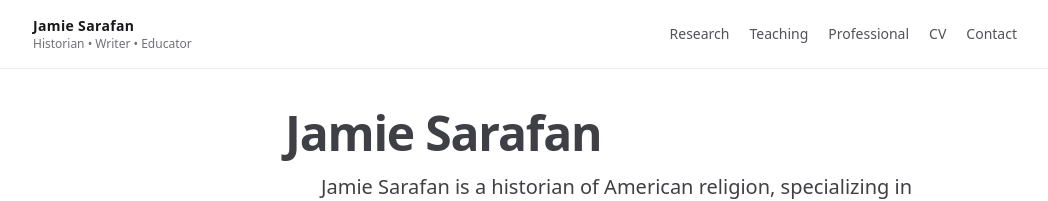
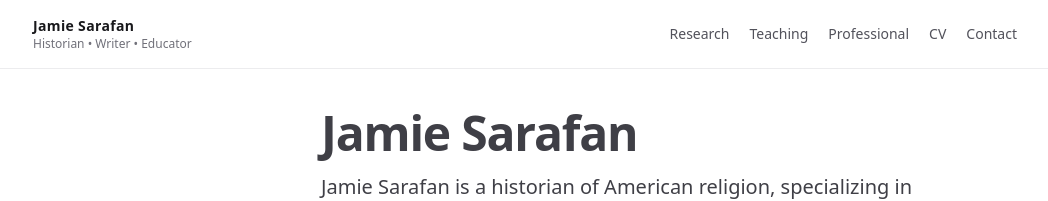
Before and after one commit to jamiesarafan/jamie-site, a Next.js app: page / in a window 1280 px wide. Shown: the top 201 px of the page, without its empty margins (115-1163 px from the left). Built offline with nearby package versions, Linux system fonts and the light colour scheme; grey boxes are pictures that could not be loaded.

Commit message:
Update page.tsx

```diff
--- a/src/app/page.tsx
+++ b/src/app/page.tsx
@@ -12,7 +12,7 @@ export default function HomePage() {
     className="w-64 h-64 rounded-full object-cover shrink-0 self-center"
   />
   <div className="space-y-4 text-zinc-700">
-    <h1 className="text-balance text-4xl font-semibold tracking-tight md:text-5xl -ml-9">
+    <h1 className="text-balance text-4xl font-semibold tracking-tight md:text-5xl -ml-0">
       {site.name}
     </h1>
     <p className="text-pretty text-lg md:text-xl">{site.tagline}</p>
```
